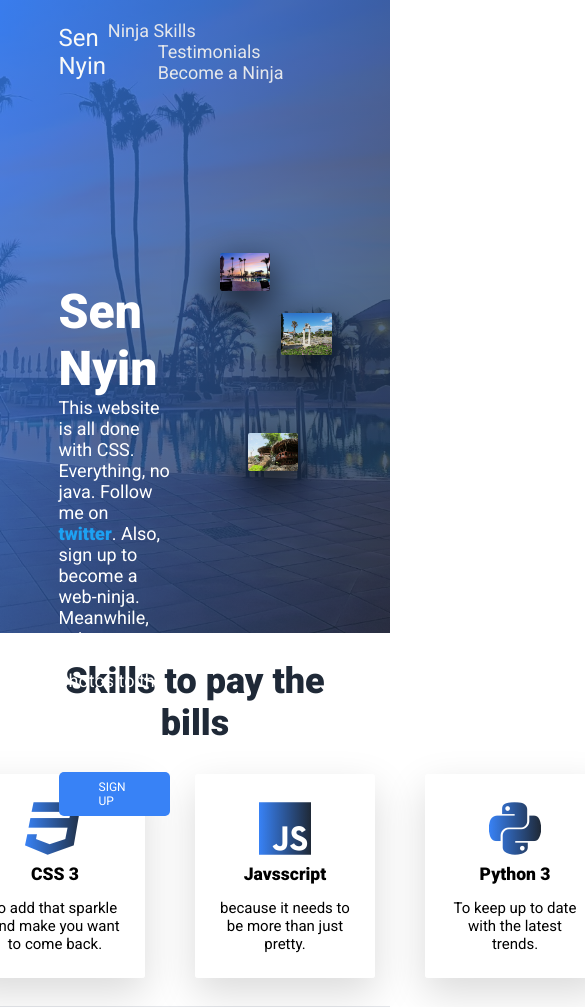
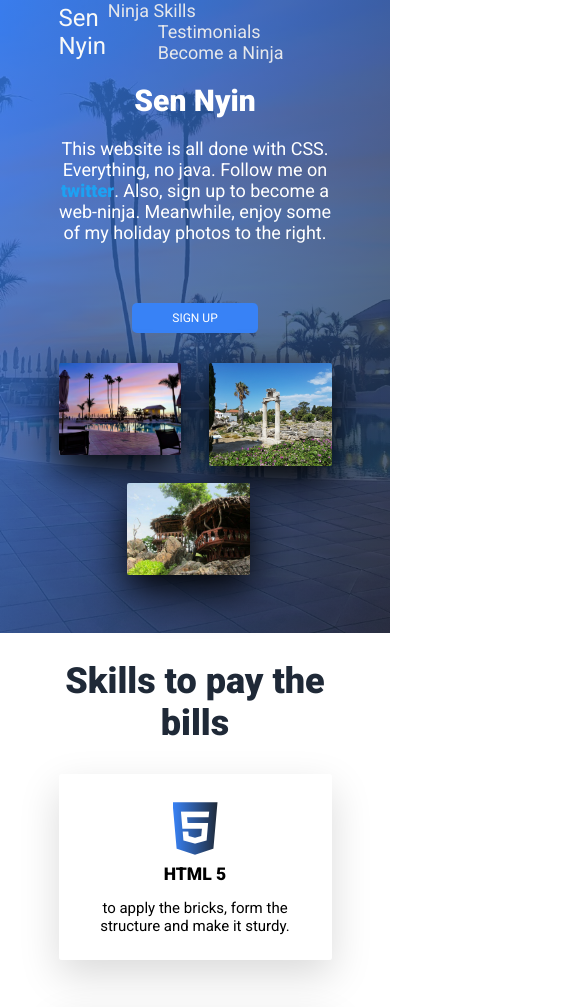
Before and after one commit to Sen-Nyin/odin-landing-page, a plain HTML site: page index.html in a window 390 px wide. Shown: the top 1007 px of the page, 585 px wide, since content can reach past the window. Drawn offline with Linux system fonts and the light colour scheme.

Commit message:
make responsive

```diff
--- /dev/null
+++ b/sass/base/_mediaq.scss
@@ -0,0 +1,47 @@
+@media screen and (max-width: 700px) {
+  .flexbox-container {
+    flex-direction: column;
+  }
+
+  .header-hero {
+    flex-direction: column;
+  }
+  .heading-primary--main {
+      font-size: 3rem;
+      padding: 20px;
+  }
+
+  .header-hero__text {
+    flex: 1;
+    padding-right: 0;
+    text-align: center;
+}
+.photodisplay__photo--ph1 {
+    left: 0;
+    top: 3rem;
+}
+
+  .header-nav {
+    padding: 0 0 0;
+  }
+
+  .information__card {
+    &:not(last-child) {
+      margin-bottom: 50px;
+      margin-right: 0;
+    }
+  }
+  .quote__text {
+    font-size: 2.5rem;
+  }
+
+  .call-to-arms .flexbox-container {
+    background-color: #3882f6;
+    border-radius: 10px;
+    padding: 30px 10px;
+  }
+
+  .call-to-arms__text {
+    padding-bottom: 20px;
+  }
+}
--- a/sass/components/_nav.scss
+++ b/sass/components/_nav.scss
@@ -10,7 +10,7 @@
   }
 
   &__list {
-    font-size: 18px;
+    font-size: 1.8rem;
     margin-left: auto;
 
     &--li {
--- a/sass/layout/_quote.scss
+++ b/sass/layout/_quote.scss
@@ -2,8 +2,8 @@
   background-color: #e5e7eb;
 
   &__text {
-    font-size: 36px;
-    font-weight: 1, 300;
+    font-size: 3.6rem;
+    font-weight: 300;
     font-style: italic;
   }
 
--- a/sass/styles.scss
+++ b/sass/styles.scss
@@ -5,6 +5,7 @@
 @import "base/animations";
 @import "base/typography";
 @import "base/utility";
+
 @import "components/nav";
 @import "components/button";
 @import "components/cards";
@@ -14,3 +15,5 @@
 @import "layout/quote";
 @import "layout/call-to-action";
 @import "layout/footer";
+
+@import "base/mediaq";
```
Also changed, not shown: css/styles.css, 1 other file.
